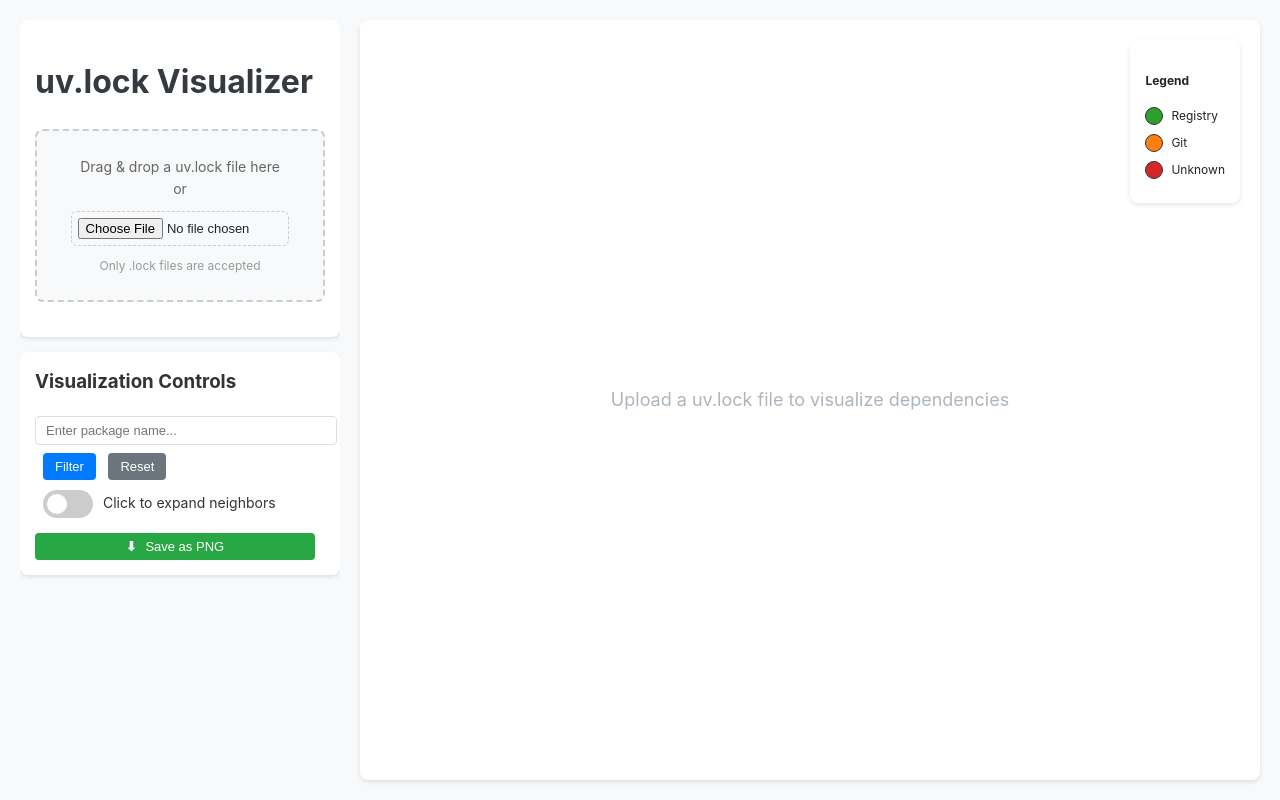
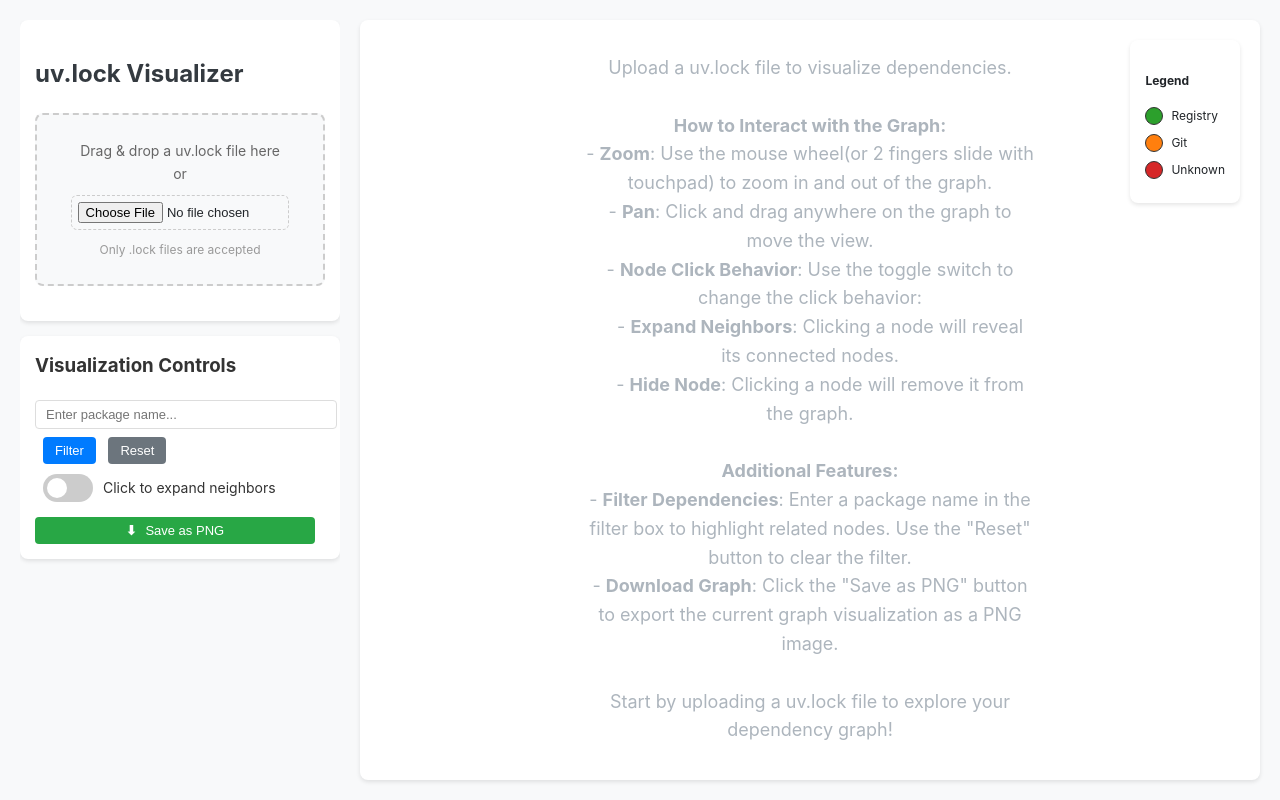
Before and after one commit to JoeyJo233/uv.lock-Visualizer, a plain HTML site: page index.html in a window 1280 px wide. Drawn offline with nearby package versions, Linux system fonts and the light colour scheme.

Commit message:
add help, optimize layout

```diff
--- a/index.html
+++ b/index.html
@@ -438,7 +438,7 @@
     <div class="container">
         <div class="left-column">
             <div class="upload-section">
-                <h1>uv.lock Visualizer</h1>
+                <h2>uv.lock Visualizer</h2>
                 <div class="drop-zone" id="drop-zone">
                     <div class="drop-zone-prompt">
                         <p>Drag & drop a uv.lock file here<br>or</p>
@@ -487,9 +487,22 @@
         <div class="right-column">
             <div class="visualization-container" id="visualization-container">
                 <svg id="dependency-graph"></svg>
-                <div class="placeholder-message" id="placeholder-message">
-                    Upload a uv.lock file to visualize dependencies
-                </div>
+                    <div class="placeholder-message" id="placeholder-message">
+                        Upload a uv.lock file to visualize dependencies.<br>
+                        <br>
+                        <strong>How to Interact with the Graph:</strong><br>
+                        - <strong>Zoom</strong>: Use the mouse wheel(or 2 fingers slide with touchpad) to zoom in and out of the graph.<br>
+                        - <strong>Pan</strong>: Click and drag anywhere on the graph to move the view.<br>
+                        - <strong>Node Click Behavior</strong>: Use the toggle switch to change the click behavior:<br>
+                        &nbsp;&nbsp;&nbsp;&nbsp;- <strong>Expand Neighbors</strong>: Clicking a node will reveal its connected nodes.<br>
+                        &nbsp;&nbsp;&nbsp;&nbsp;- <strong>Hide Node</strong>: Clicking a node will remove it from the graph.<br>
+                        <br>
+                        <strong>Additional Features:</strong><br>
+                        - <strong>Filter Dependencies</strong>: Enter a package name in the filter box to highlight related nodes. Use the "Reset" button to clear the filter.<br>
+                        - <strong>Download Graph</strong>: Click the "Save as PNG" button to export the current graph visualization as a PNG image.<br>
+                        <br>
+                        Start by uploading a uv.lock file to explore your dependency graph!
+                    </div>
 
                 <div class="legend" id="legend">
                     <h4>Legend</h4>
```
